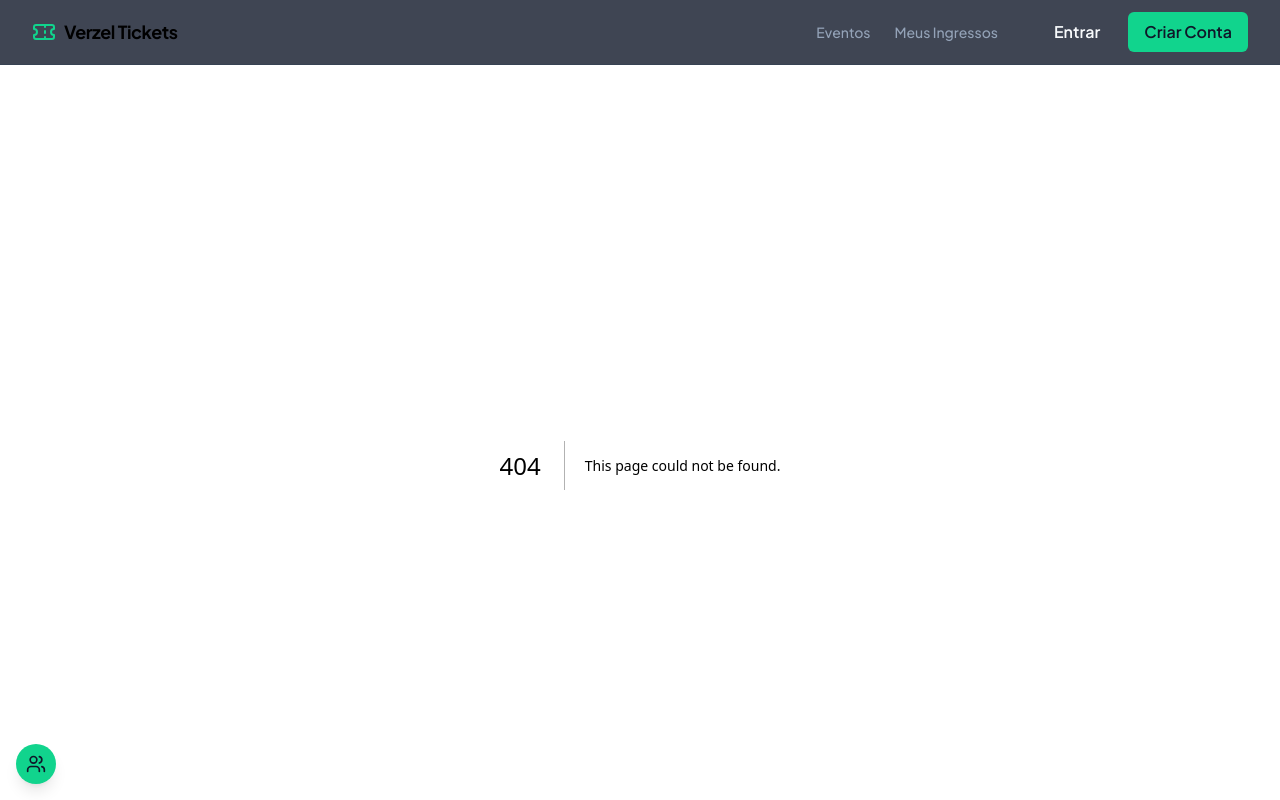
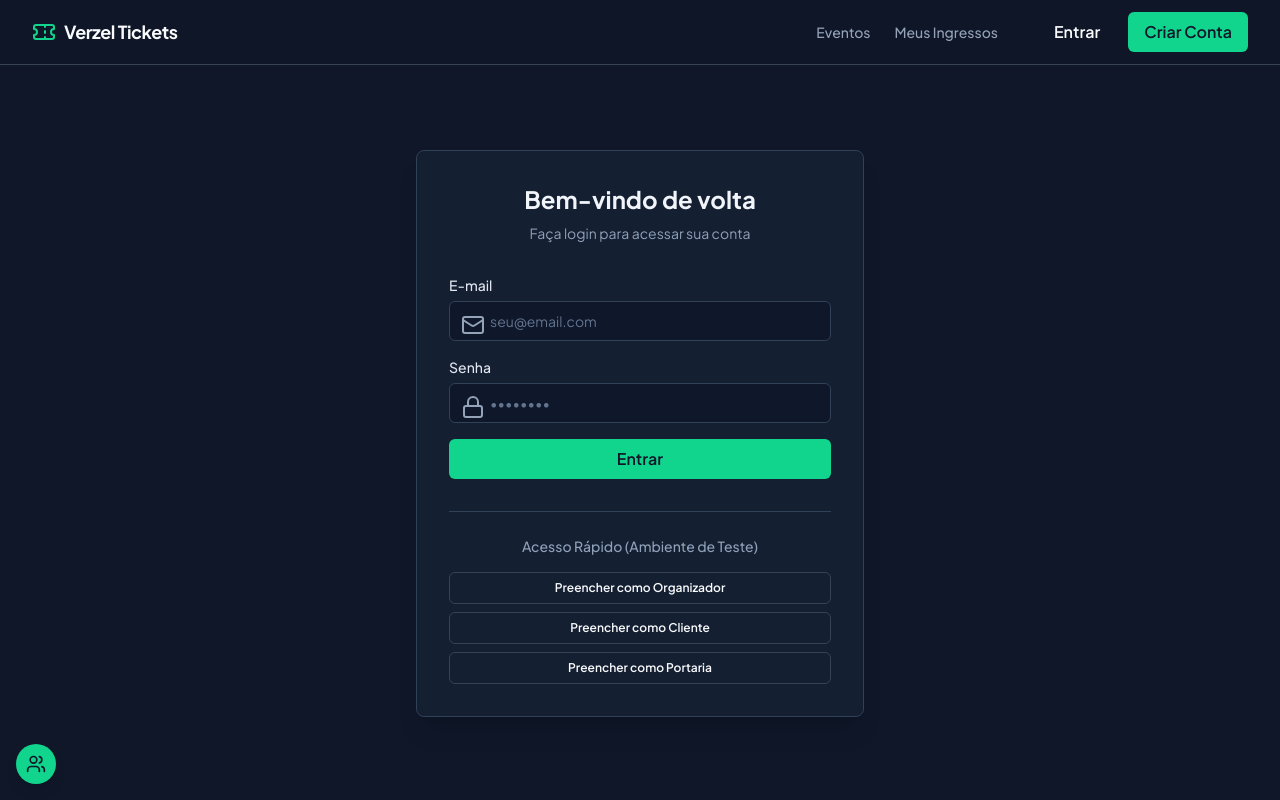
Before and after one commit to henriquemarioto/ticket-platform-verzel, a Next.js app: page /login in a window 1280 px wide. Before the commit this address had no page. Shown: the top 800 px of the page. Built offline with nearby package versions, Linux system fonts and the light colour scheme.

Commit message:
feat: implement tasks 2.1 and 2.2 (Auth and Login)

```diff
--- a/package.json
+++ b/package.json
@@ -10,15 +10,19 @@
   },
   "dependencies": {
     "@prisma/client": "^5.22.0",
+    "bcryptjs": "^3.0.3",
     "clsx": "^2.1.1",
+    "jose": "^6.2.9",
     "lucide-react": "^1.31.0",
     "next": "16.3.1",
     "react": "19.2.8",
     "react-dom": "19.2.8",
-    "tailwind-merge": "^3.6.0"
+    "tailwind-merge": "^3.6.0",
+    "zod": "^4.4.3"
   },
   "devDependencies": {
     "@tailwindcss/postcss": "^4",
+    "@types/bcryptjs": "^2.4.6",
     "@types/node": "^20",
     "@types/react": "^19",
     "@types/react-dom": "^19",
--- /dev/null
+++ b/src/app/(auth)/login/page.tsx
@@ -0,0 +1,136 @@
+"use client";
+
+import { useState } from "react";
+import { useRouter, useSearchParams } from "next/navigation";
+import { z } from "zod";
+import { Input } from "@/components/ui/input";
+import { Button } from "@/components/ui/button";
+import { useToast } from "@/components/ui/toast";
+import { loginSchema } from "@/lib/validations/auth";
+import { Mail, Lock } from "lucide-react";
+
+export default function LoginPage() {
+  const router = useRouter();
+  const searchParams = useSearchParams();
+  const { success, error: toastError } = useToast();
+
+  const [email, setEmail] = useState("");
+  const [password, setPassword] = useState("");
+  const [isLoading, setIsLoading] = useState(false);
+  const [errors, setErrors] = useState<{ email?: string; password?: string }>({});
+
+  const handleSubmit = async (e: React.FormEvent) => {
+    e.preventDefault();
+    setErrors({});
+    setIsLoading(true);
+
+    try {
+      const data = loginSchema.parse({ email, password });
+      const returnUrl = searchParams.get("returnUrl") || undefined;
+
+      const response = await fetch("/api/auth/login", {
+        method: "POST",
+        headers: { "Content-Type": "application/json" },
+        body: JSON.stringify({ ...data, returnUrl }),
+      });
+
+      const result = await response.json();
+
+      if (!response.ok) {
+        throw new Error(result.error || "Erro ao fazer login");
+      }
+
+      success("Login realizado com sucesso!");
+      router.push(result.data.redirectUrl);
+    } catch (err) {
+      if (err instanceof z.ZodError) {
+        const fieldErrors: { email?: string; password?: string } = {};
+        err.issues.forEach((e: z.ZodIssue) => {
+          if (e.path[0]) fieldErrors[e.path[0] as "email" | "password"] = e.message;
+        });
+        setErrors(fieldErrors);
+      } else {
+        toastError((err as Error).message);
+      }
+    } finally {
+      setIsLoading(false);
+    }
+  };
+
+  const handlePrefill = (role: string) => {
+    if (role === "ORGANIZER") {
+      setEmail("organizador@verzel.com");
+      setPassword("senha123");
+    } else if (role === "GATEKEEPER") {
+      setEmail("portaria@verzel.com");
+      setPassword("senha123");
+    } else {
+      setEmail("cliente1@verzel.com");
+      setPassword("senha123");
+    }
+  };
+
+  return (
+    <div className="flex min-h-[calc(100vh-64px)] items-center justify-center p-4">
+      <div className="w-full max-w-md rounded-lg border border-slate-700 bg-slate-800/50 p-8 shadow-xl backdrop-blur-sm">
+        <div className="mb-8 text-center">
+          <h1 className="text-2xl font-bold text-slate-100">Bem-vindo de volta</h1>
+          <p className="mt-2 text-sm text-slate-400">Faça login para acessar sua conta</p>
+        </div>
+
+        <form onSubmit={handleSubmit} className="space-y-4">
+          <div>
+            <label className="mb-1.5 block text-sm font-medium text-slate-200">
+              E-mail
+            </label>
+            <Input
+              type="email"
+              placeholder="seu@email.com"
+              icon={<Mail />}
+              value={email}
+              onChange={(e) => setEmail(e.target.value)}
+              error={errors.email}
+              disabled={isLoading}
+            />
+          </div>
+
+          <div>
+            <label className="mb-1.5 block text-sm font-medium text-slate-200">
+              Senha
+            </label>
+            <Input
+              type="password"
+              placeholder="••••••••"
+              icon={<Lock />}
+              value={password}
+              onChange={(e) => setPassword(e.target.value)}
+              error={errors.password}
+              disabled={isLoading}
+            />
+          </div>
+
+          <Button type="submit" variant="primary" className="w-full" loading={isLoading}>
+            Entrar
+          </Button>
+        </form>
+
+        <div className="mt-8 border-t border-slate-700 pt-6">
+          <p className="mb-4 text-center text-sm font-medium text-slate-400">
+            Acesso Rápido (Ambiente de Teste)
+          </p>
+          <div className="flex flex-col gap-2">
+            <Button variant="outline" size="sm" onClick={() => handlePrefill("ORGANIZER")} type="button">
+              Preencher como Organizador
+            </Button>
+            <Button variant="outline" size="sm" onClick={() => handlePrefill("CUSTOMER")} type="button">
+              Preencher como Cliente
+            </Button>
+            <Button variant="outline" size="sm" onClick={() => handlePrefill("GATEKEEPER")} type="button">
+              Preencher como Portaria
+            </Button>
+          </div>
+        </div>
+      </div>
+    </div>
+  );
+}
--- /dev/null
+++ b/src/app/api/auth/login/route.ts
@@ -0,0 +1,62 @@
+import { NextResponse } from "next/server";
+import { prisma } from "@/lib/prisma";
+import { verifyPassword, createSession } from "@/lib/auth";
+import { loginSchema } from "@/lib/validations/auth";
+import { z } from "zod";
+
+export async function POST(request: Request) {
+  try {
+    const body = await request.json();
+    const data = loginSchema.parse(body);
+
+    const user = await prisma.user.findUnique({
+      where: { email: data.email },
+    });
+
+    if (!user) {
+      return NextResponse.json(
+        { error: "Credenciais inválidas" },
+        { status: 401 }
+      );
+    }
+
+    const isValidPassword = await verifyPassword(data.password, user.passwordHash);
+    if (!isValidPassword) {
+      return NextResponse.json(
+        { error: "Credenciais inválidas" },
+        { status: 401 }
+      );
+    }
+
+    await createSession({
+      id: user.id,
+      email: user.email,
+      role: user.role,
+    });
+
+    // Determine redirect URL
+    let redirectUrl = "/";
+    if (user.role === "ORGANIZER") {
+      redirectUrl = "/organizer";
+    } else if (user.role === "GATEKEEPER") {
+      redirectUrl = "/gatekeeper";
+    } else if (body.returnUrl) {
+      redirectUrl = body.returnUrl;
+    }
+
+    return NextResponse.json({ data: { user: { id: user.id, email: user.email, role: user.role }, redirectUrl } }, { status: 200 });
+  } catch (error) {
+    if (error instanceof z.ZodError) {
+      return NextResponse.json(
+        { error: "Erro de validação", details: error.issues },
+        { status: 400 }
+      );
+    }
+
+    console.error("Login error:", error);
+    return NextResponse.json(
+      { error: "Erro interno no servidor" },
+      { status: 500 }
+    );
+  }
+}
--- /dev/null
+++ b/src/lib/auth.ts
@@ -0,0 +1,63 @@
+import { SignJWT, jwtVerify } from "jose";
+import bcrypt from "bcryptjs";
+import { cookies } from "next/headers";
+
+const getAuthSecret = () => {
+  const secret = process.env.AUTH_SECRET;
+  if (!secret) throw new Error("AUTH_SECRET is not defined");
+  return new TextEncoder().encode(secret);
+};
+
+export type TokenPayload = {
+  id: string;
+  email: string;
+  role: string;
+};
+
+export async function hashPassword(password: string): Promise<string> {
+  return bcrypt.hash(password, 10);
+}
+
+export async function verifyPassword(password: string, hash: string): Promise<boolean> {
+  return bcrypt.compare(password, hash);
+}
+
+export async function createSession(payload: TokenPayload): Promise<string> {
+  const token = await new SignJWT(payload)
+    .setProtectedHeader({ alg: "HS256" })
+    .setIssuedAt()
+    .setExpirationTime("24h")
+    .sign(getAuthSecret());
+
+  const cookieStore = await cookies();
+  cookieStore.set("session", token, {
+    httpOnly: true,
+    secure: process.env.NODE_ENV === "production",
+    sameSite: "lax",
+    path: "/",
+    maxAge: 60 * 60 * 24, // 24 hours
+  });
+
+  return token;
+}
+
+export async function verifySession(token: string): Promise<TokenPayload | null> {
+  try {
+    const { payload } = await jwtVerify(token, getAuthSecret());
+    return payload as TokenPayload;
+  } catch (error) {
+    return null;
+  }
+}
+
+export async function deleteSession(): Promise<void> {
+  const cookieStore = await cookies();
+  cookieStore.delete("session");
+}
+
+export async function getSession(): Promise<TokenPayload | null> {
+  const cookieStore = await cookies();
+  const token = cookieStore.get("session")?.value;
+  if (!token) return null;
+  return verifySession(token);
+}
--- /dev/null
+++ b/src/lib/validations/auth.ts
@@ -0,0 +1,23 @@
+import { z } from "zod";
+
+export const loginSchema = z.object({
+  email: z.string().email("Insira um endereço de e-mail válido"),
+  password: z.string().min(1, "A senha é obrigatória"),
+});
+
+export type LoginInput = z.infer<typeof loginSchema>;
+
+export const registerSchema = z
+  .object({
+    name: z.string().min(3, "O nome deve ter pelo menos 3 caracteres"),
+    email: z.string().email("Insira um endereço de e-mail válido"),
+    password: z.string().min(6, "A senha deve ter no mínimo 6 caracteres"),
+    confirmPassword: z.string(),
+    role: z.enum(["CUSTOMER", "ORGANIZER"]).default("CUSTOMER"),
+  })
+  .refine((data) => data.password === data.confirmPassword, {
+    message: "As senhas informadas não coincidem",
+    path: ["confirmPassword"],
+  });
+
+export type RegisterInput = z.infer<typeof registerSchema>;
```
Also changed, not shown: 2 other files (tests, documents, lock files or other folders).
